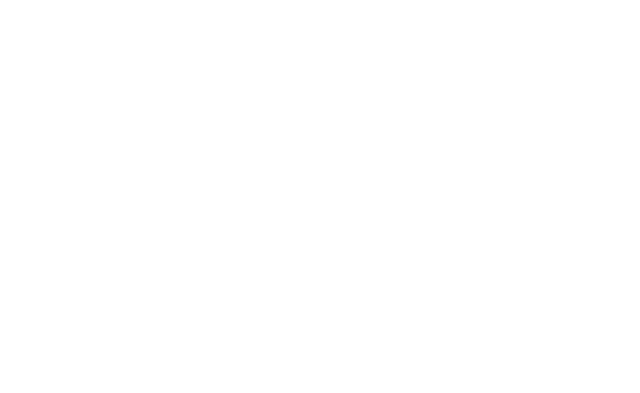
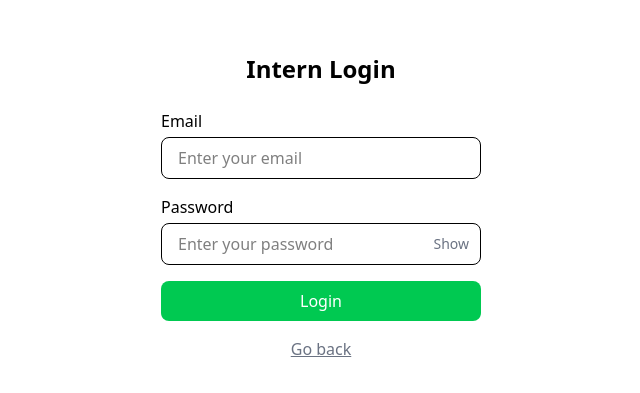
Before and after one commit to up-cids-dsppp/UP-CIDS-DSPPP-Internship-Attendance, a Vue app in the folder frontend/: page /intern/login in a window 1280 px wide. Before the commit this address had no page. Shown: the part 193-586 px from the top of the page, without its empty margins (319-959 px from the left). Built offline with nearby package versions, Linux system fonts and the light colour scheme.

Commit message:
feat: Login pages

```diff
--- a/frontend/src/router/index.js
+++ b/frontend/src/router/index.js
@@ -1,14 +1,26 @@
 import { createRouter, createWebHistory } from 'vue-router'
 import LandingView from '../views/LandingView.vue'
+import InternLoginView from '../views/InternLoginView.vue'
+import AdminLoginView from '../views/AdminLoginView.vue'
 
 const router = createRouter({
   history: createWebHistory(import.meta.env.BASE_URL),
   routes: [
     {
       path: '/',
-      name: 'home',
+      name: 'landing',
       component: LandingView,
     },
+    {
+      path: '/intern/login',
+      name: 'intern_login',
+      component: InternLoginView,
+    },
+    {
+      path: '/admin/login',
+      name: 'admin_login',
+      component: AdminLoginView,
+    }
   ],
 })
 
--- /dev/null
+++ b/frontend/src/views/AdminLoginView.vue
@@ -0,0 +1,63 @@
+<script setup>
+import { ref } from 'vue'
+import { useRouter } from 'vue-router'
+
+const email = ref('')
+const password = ref('')
+const showPassword = ref(false)
+
+const router = useRouter()
+
+const goBack = () => {
+  router.back() // Navigates to the previous page
+}
+</script>
+
+<template>
+  <div class="flex flex-col items-center justify-center h-screen w-full text-center">
+    <h1 class="text-2xl font-bold mb-6">Admin Login</h1>
+    <form class="flex flex-col gap-4 w-80">
+      <div>
+        <label for="email" class="block text-left font-medium mb-1">Email</label>
+        <input
+          id="email"
+          type="email"
+          v-model="email"
+          class="w-full px-4 py-2 border rounded-lg focus:outline-none focus:ring-2 focus:ring-blue-500"
+          placeholder="Enter your email"
+        />
+      </div>
+      <div>
+        <label for="password" class="block text-left font-medium mb-1">Password</label>
+        <div class="relative">
+          <input
+            id="password"
+            :type="showPassword ? 'text' : 'password'"
+            v-model="password"
+            class="w-full px-4 py-2 border rounded-lg focus:outline-none focus:ring-2 focus:ring-blue-500"
+            placeholder="Enter your password"
+          />
+          <button
+            type="button"
+            @click="showPassword = !showPassword"
+            class="absolute inset-y-0 right-3 flex items-center text-sm text-gray-500"
+          >
+            {{ showPassword ? 'Hide' : 'Show' }}
+          </button>
+        </div>
+      </div>
+      <button
+        type="button"
+        class="w-full px-4 py-2 bg-blue-500 text-white rounded-lg hover:bg-blue-600 transition"
+      >
+        Login
+      </button>
+    </form>
+    <p
+      @click="goBack"
+      class="mt-4 text-gray-500 underline cursor-pointer hover:text-gray-700"
+    >
+      Go back
+    </p>
+  </div>
+</template>
--- /dev/null
+++ b/frontend/src/views/InternLoginView.vue
@@ -0,0 +1,63 @@
+<script setup>
+import { ref } from 'vue'
+import { useRouter } from 'vue-router'
+
+const email = ref('')
+const password = ref('')
+const showPassword = ref(false)
+
+const router = useRouter()
+
+const goBack = () => {
+  router.back() // Navigates to the previous page
+}
+</script>
+
+<template>
+  <div class="flex flex-col items-center justify-center h-screen w-full text-center">
+    <h1 class="text-2xl font-bold mb-6">Intern Login</h1>
+    <form class="flex flex-col gap-4 w-80">
+      <div>
+        <label for="email" class="block text-left font-medium mb-1">Email</label>
+        <input
+          id="email"
+          type="email"
+          v-model="email"
+          class="w-full px-4 py-2 border rounded-lg focus:outline-none focus:ring-2 focus:ring-blue-500"
+          placeholder="Enter your email"
+        />
+      </div>
+      <div>
+        <label for="password" class="block text-left font-medium mb-1">Password</label>
+        <div class="relative">
+          <input
+            id="password"
+            :type="showPassword ? 'text' : 'password'"
+            v-model="password"
+            class="w-full px-4 py-2 border rounded-lg focus:outline-none focus:ring-2 focus:ring-blue-500"
+            placeholder="Enter your password"
+          />
+          <button
+            type="button"
+            @click="showPassword = !showPassword"
+            class="absolute inset-y-0 right-3 flex items-center text-sm text-gray-500"
+          >
+            {{ showPassword ? 'Hide' : 'Show' }}
+          </button>
+        </div>
+      </div>
+      <button
+        type="button"
+        class="w-full px-4 py-2 bg-green-500 text-white rounded-lg hover:bg-green-600 transition"
+      >
+        Login
+      </button>
+    </form>
+    <p
+      @click="goBack"
+      class="mt-4 text-gray-500 underline cursor-pointer hover:text-gray-700"
+    >
+      Go back
+    </p>
+  </div>
+</template>
--- a/frontend/src/views/LandingView.vue
+++ b/frontend/src/views/LandingView.vue
@@ -4,11 +4,11 @@
 const router = useRouter()
 
 const navigateToAdmin = () => {
-  router.push('/admin') // Replace '/admin' with the actual admin route
+  router.push('/admin/login') // Replace '/admin' with the actual admin route
 }
 
 const navigateToIntern = () => {
-  router.push('/intern') // Replace '/intern' with the actual intern route
+  router.push('/intern/login') // Replace '/intern' with the actual intern route
 }
 </script>
 
```
